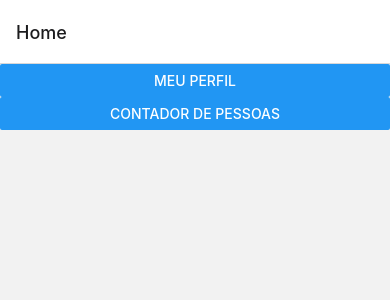
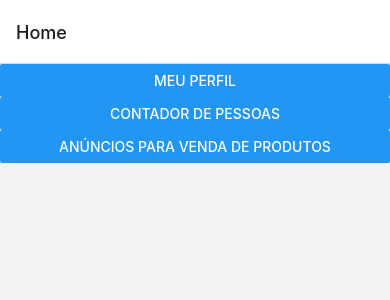
Before and after one commit to hotel-eme/tp-web, a React Native app: screen / in a window 390 px wide. Shown: the top 300 px of the page. Built offline with nearby package versions, Linux system fonts and the light colour scheme.

Commit message:
Inclui importação do arquivo Anúncio Para Venda de Produtos

```diff
--- a/App.js
+++ b/App.js
@@ -4,6 +4,7 @@ import React from 'react';
 import { Button, View } from 'react-native';
 import { MeuPerfilScreen } from "./src/screens/01.MeuPerfil";
 import { ContadorPessoasScreen } from "./src/screens/02.ContadorPessoas";
+import { AnuncioParaVendaProdutosScreen } from "./src/screens/08.AnuncioParaVendaProdutos";
 
 const Stack = createNativeStackNavigator();
 
@@ -12,6 +13,7 @@ function HomeScreen(props) {
     <View>
       <Button title="Meu Perfil" onPress={function () { props.navigation.navigate('Meu Perfil') }} />
       <Button title="Contador de Pessoas" onPress={function () { props.navigation.navigate('Contador de Pessoas') }} />
+      <Button title="Anúncios Para Venda de Produtos" onPress={function () { props.navigation.navigate('Anúncios Para Venda de Produtos') }} />
     </View>
   );
 }
@@ -23,6 +25,7 @@ export default function App() {
         <Stack.Screen name="Home" component={HomeScreen} />
         <Stack.Screen name="Meu Perfil" component={MeuPerfilScreen} />
         <Stack.Screen name="Contador de Pessoas" component={ContadorPessoasScreen} />
+        <Stack.Screen name="Anúncios Para Venda de Produtos" component={AnuncioParaVendaProdutosScreen} />
       </Stack.Navigator>
     </NavigationContainer>
   );
```
